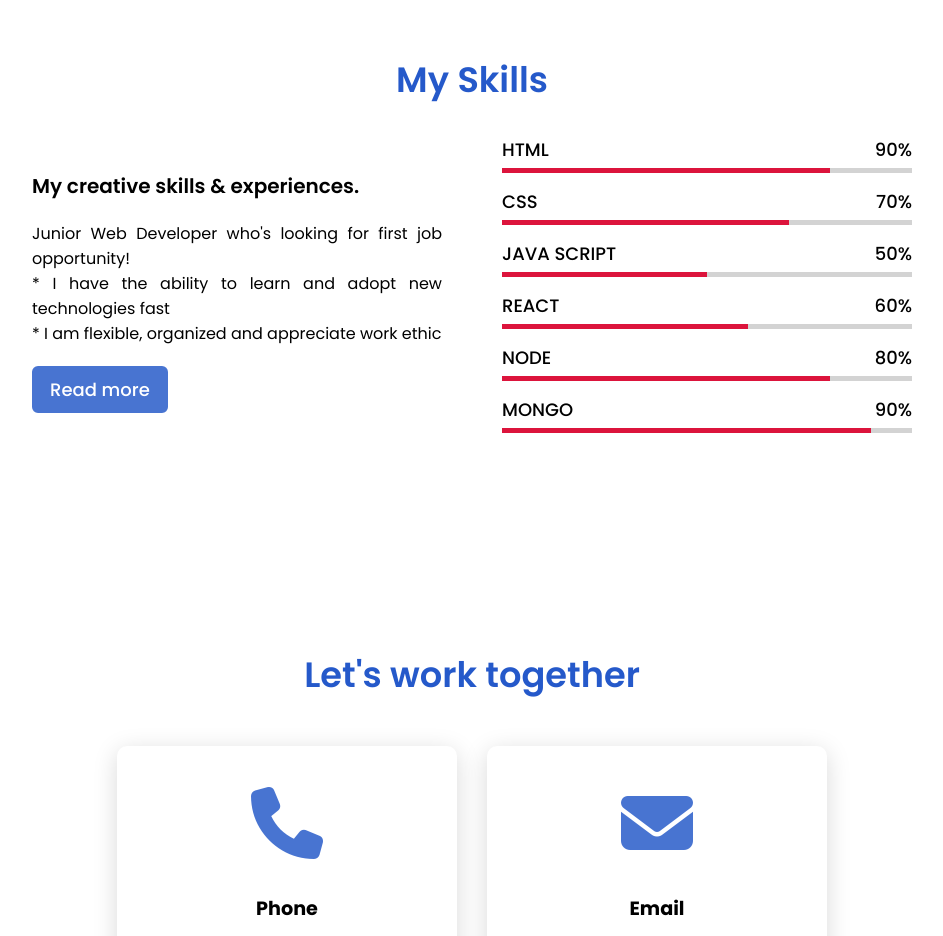
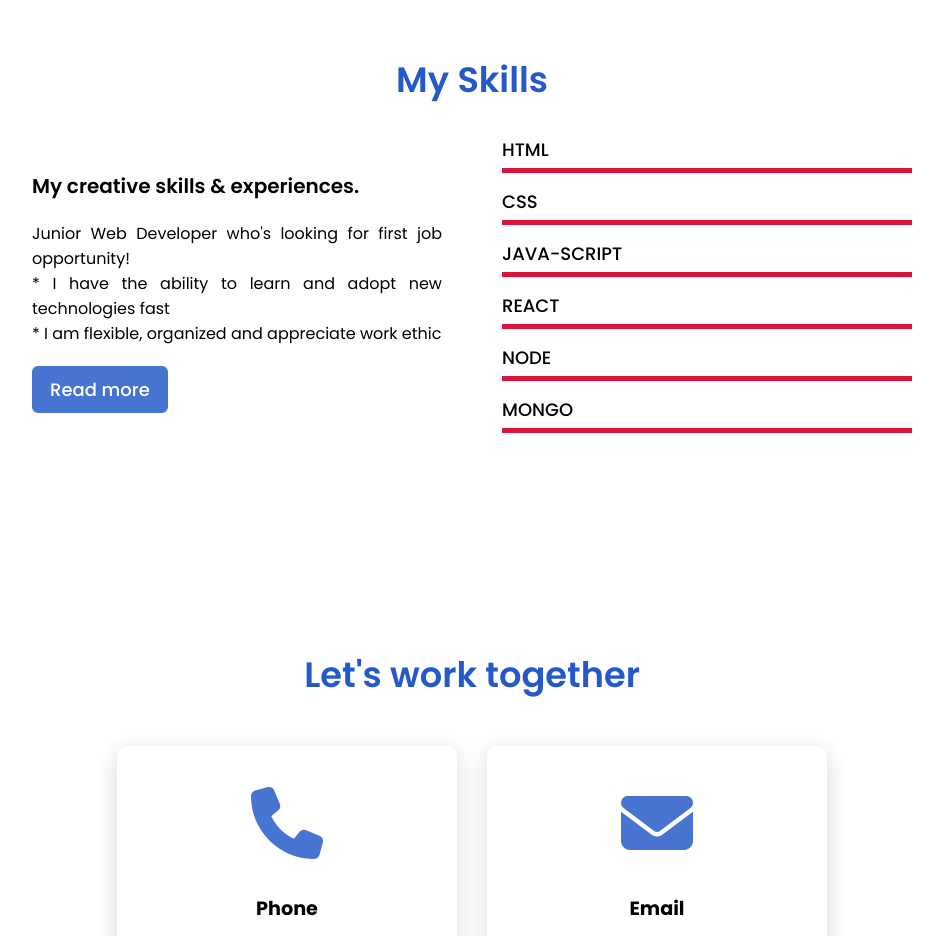
Before and after one commit to Yassinkaabi/Portfolio, a plain HTML site: page index.html in a window 1280 px wide. Shown: the part 3680-4616 px from the top of the page, without its empty margins (168-1111 px from the left). Drawn offline with nearby package versions, Linux system fonts and the light colour scheme.

Commit message:
make it better

```diff
--- a/index.html
+++ b/index.html
@@ -157,42 +157,42 @@
                     <div class="bars">
                         <div class="info">
                             <span>HTML</span>
-                            <span>90%</span>
+                            <!-- <span>90%</span> -->
                         </div>
                         <div class="line html"></div>
                     </div>
                     <div class="bars">
                         <div class="info">
                             <span>CSS</span>
-                            <span>70%</span>
+                            <!-- <span>70%</span> -->
                         </div>
                         <div class="line css"></div>
                     </div>
                     <div class="bars">
                         <div class="info">
-                            <span>JAVA SCRIPT</span>
-                            <span>50%</span>
+                            <span>JAVA-SCRIPT</span>
+                            <!-- <span>50%</span> -->
                         </div>
                         <div class="line javascript"></div>
                     </div>
                     <div class="bars">
                         <div class="info">
                             <span>REACT</span>
-                            <span>60%</span>
+                            <!-- <span>60%</span> -->
                         </div>
                         <div class="line react"></div>
                     </div>
                     <div class="bars">
                         <div class="info">
                             <span>NODE</span>
-                            <span>80%</span>
+                            <!-- <span>80%</span> -->
                         </div>
                         <div class="line node"></div>
                     </div>
                     <div class="bars">
                         <div class="info">
                             <span>MONGO</span>
-                            <span>90%</span>
+                            <!-- <span>90%</span> -->
                         </div>
                         <div class="line mongodb"></div>
                     </div>
--- a/style.css
+++ b/style.css
@@ -300,22 +300,22 @@ section{
     background: crimson;
 }
 .skills-content .right .html::before{
-    width: 80%;
+    width: 100%;
 }
 .skills-content .right .css::before{
-    width: 70%;
+    width: 100%;
 }
 .skills-content .right .javascript::before{
-    width: 50%;
+    width: 100%;
 }
 .skills-content .right .react::before{
-    width: 60%;
+    width: 100%;
 }
 .skills-content .right .node::before{
-    width: 80%;
+    width: 100%;
 }
 .skills-content .right .mongodb::before{
-    width: 90%;
+    width: 100%;
 }
 /* conbtact */
 .contact .icon{
```
